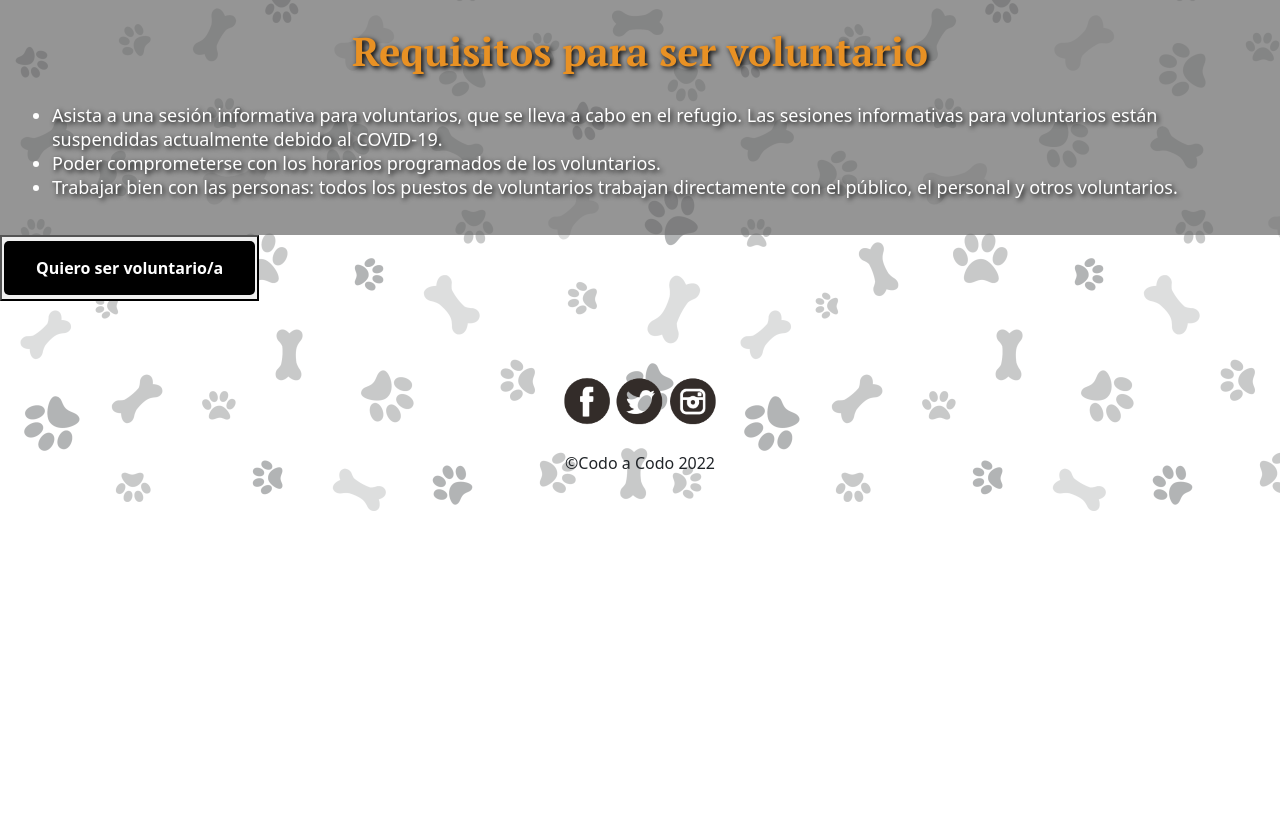
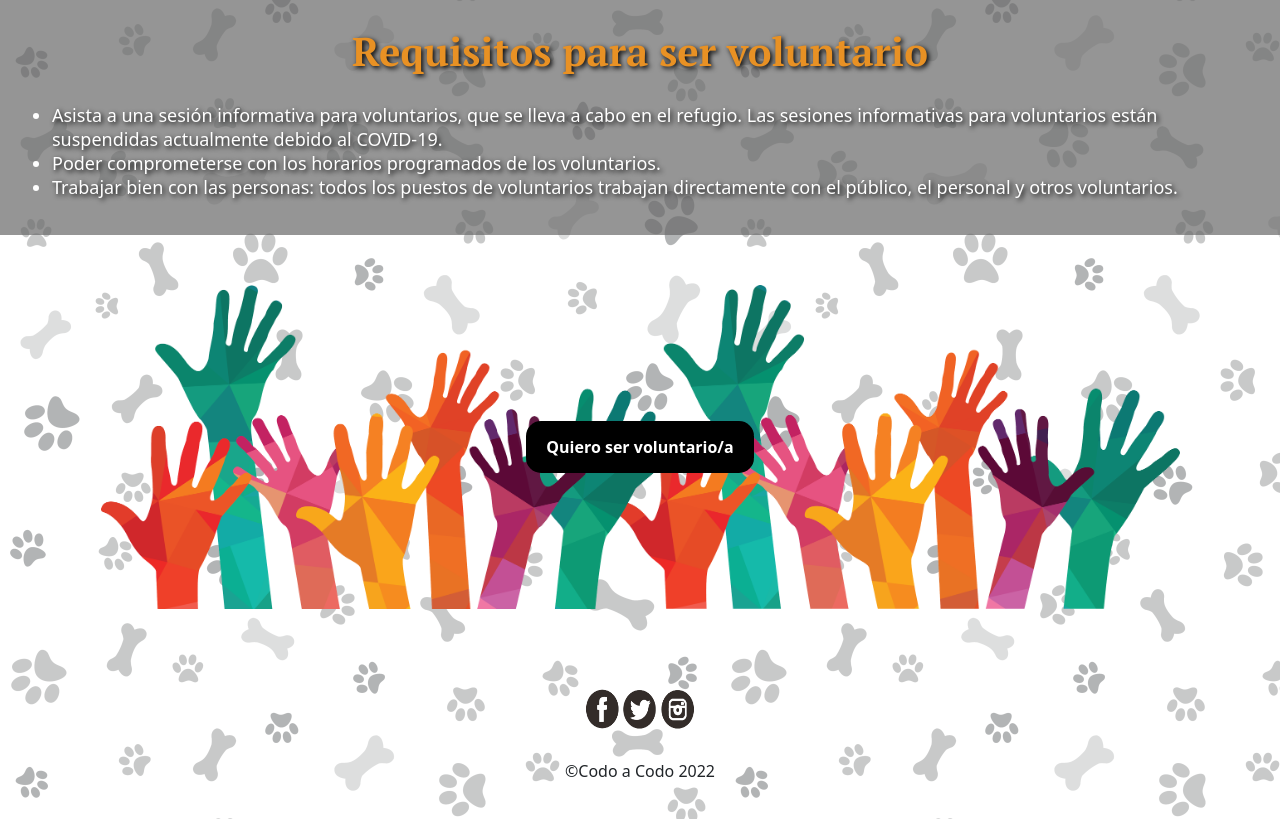
Before and after one commit to Caritho87y/Proyecto-Refugio, a website: page paginas/inicio.html in a window 1280 px wide. Shown: the part 921-1740 px from the top of the page. Before the commit the page ends 1432 px from the top, so only its background shows below. Drawn offline with nearby package versions, Linux system fonts and the light colour scheme; a web font is replaced by a local one.

Commit message:
modelo final del inicio

```diff
--- a/css/inicio.css
+++ b/css/inicio.css
@@ -24,7 +24,7 @@
   margin-left: auto;
 }
 
-  .menu{
+.menu {
   padding: 0;
   margin: 0;
 }
@@ -55,12 +55,11 @@
 li a:focus {
   color: aliceblue;
   outline: none;
-    border-radius: 5px;
+  border-radius: 10px;
   background-color: #e89124;
   transition: 0.2s;
   text-decoration: none;
 }
-
 
 @media (max-width: 768px) {
   .nav-menu li a {
@@ -76,7 +75,6 @@
     color: white;
   }
 }
-
 
 a > img {
   width: 130px;
@@ -122,54 +120,63 @@
     }
   } */
 
-  .voluntario{
+.voluntario {
   line-height: 24px;
   background-color: rgba(105, 105, 105, 0.7);
   padding: 20px 20px;
 }
 
-  .voluntario h1{
+.voluntario h1 {
   font-family: "PT Serif", serif;
   text-decoration: none;
   color: #e89124;
   text-align: center;
   text-shadow: 2px 2px 5px black;
   padding: 20px 20px;
-
 }
 
-  .voluntario li{
-    /* display: block; */
+.voluntario li {
   color: white;
   text-shadow: 2px 2px 5px black;
-    align-content: center;
   font-size: 18px;
   font-weight: 400;
   margin: 0;
   padding: 0;
 }
 
-  .btn-voluntario a{
+.btn-volun {
+  display: block;
+  padding: 150px;
+  margin-top: 50px;
+  text-align: center;
+  background-image: url("/imagenes/manos.png");
+  background-repeat: no-repeat;
+  background-size: contain;
+  background-position: center;
+}
+
+.btn-voluntario {
+  border: none;
+  outline: none;
+}
+
+.btn-voluntario a {
   background-color: black;
-    border-radius: 5px;
+  border-radius: 15px;
+  border: none;
   color: white;
   font-weight: 700;
-    padding: 15px 32px;
+  padding: 15px 20px;
   text-decoration: none;
-    display: inline-flex;
-    font-size: 16px;
-    margin: 4px 2px;
-    cursor: pointer;
+  margin: 4px 0px;
   transition-duration: 0.4s;
 }
 
-  .btn-voluntario a:hover{
-    background-color: #e89124;
-    color: black;
+.btn-voluntario a:hover {
+  background-color: rgb(13, 117, 99);
+  color: white;
   font-weight: 700;
 }
-
-
 
 .foot {
   padding: 50px 0px 0px;
--- a/paginas/inicio.html
+++ b/paginas/inicio.html
@@ -2,7 +2,7 @@
 <html lang="en">
   <head>
     <meta charset="UTF-8" />
-    <link rel="icon" href="/imgenes/favicon.ico" />
+    <link rel="icon" href="/imagenes/favicon.ico" />
     <meta http-equiv="X-UA-Compatible" content="IE=edge" />
     <meta name="viewport" content="width=device-width, initial-scale=1.0" />
     <title>Patitas Felices</title>
@@ -87,13 +87,16 @@
       </div>
 
       <!-- BOTON SER VOLUNTARIO -->
-      <button class="btn-voluntario">
-        <a href="/paginas/contacto.html">Quiero ser voluntario/a</a>
-      </button>
+        <div class="btn-volun">
+            <button class="btn-voluntario">
+                <a href="/paginas/contacto.html">Quiero ser voluntario/a</a>
+            </button>
+        </div>
 
       <!-- FOOTER -->
       <footer class="foot">
-          <img src="/imagenes/instagram.png" height="100x100" alt="instagram">
+        <a href="">
+          <img src="/imagenes/instagram.png" alt="instagram">
         </a>
       </footer>
       <p class="derechos">©Codo a Codo 2022</p>
```
Also changed, not shown: paginas/contacto.html (added, +30 -0 lines), imagenes/manos.png (added). Lines whose indentation alone changed are shown as unchanged.
